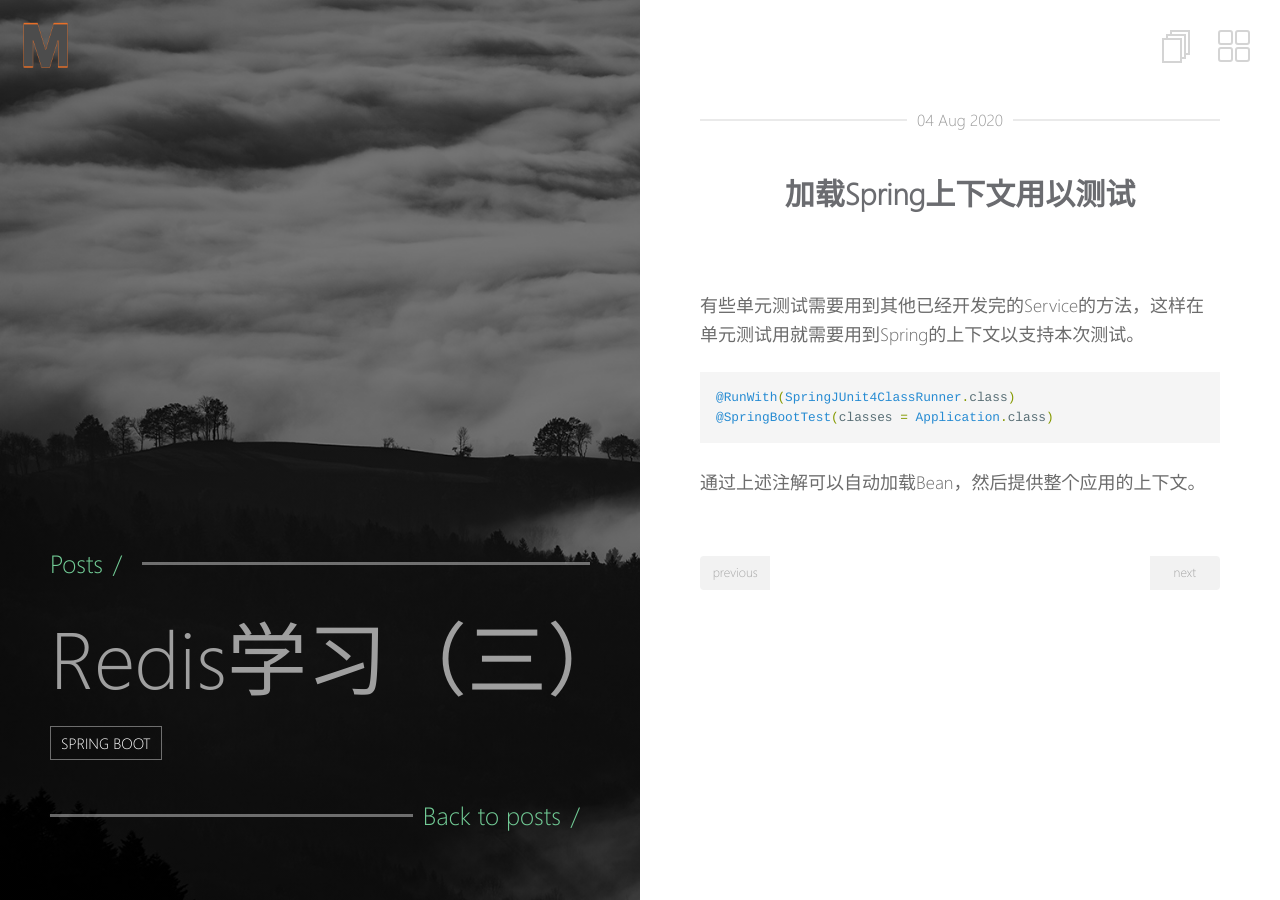
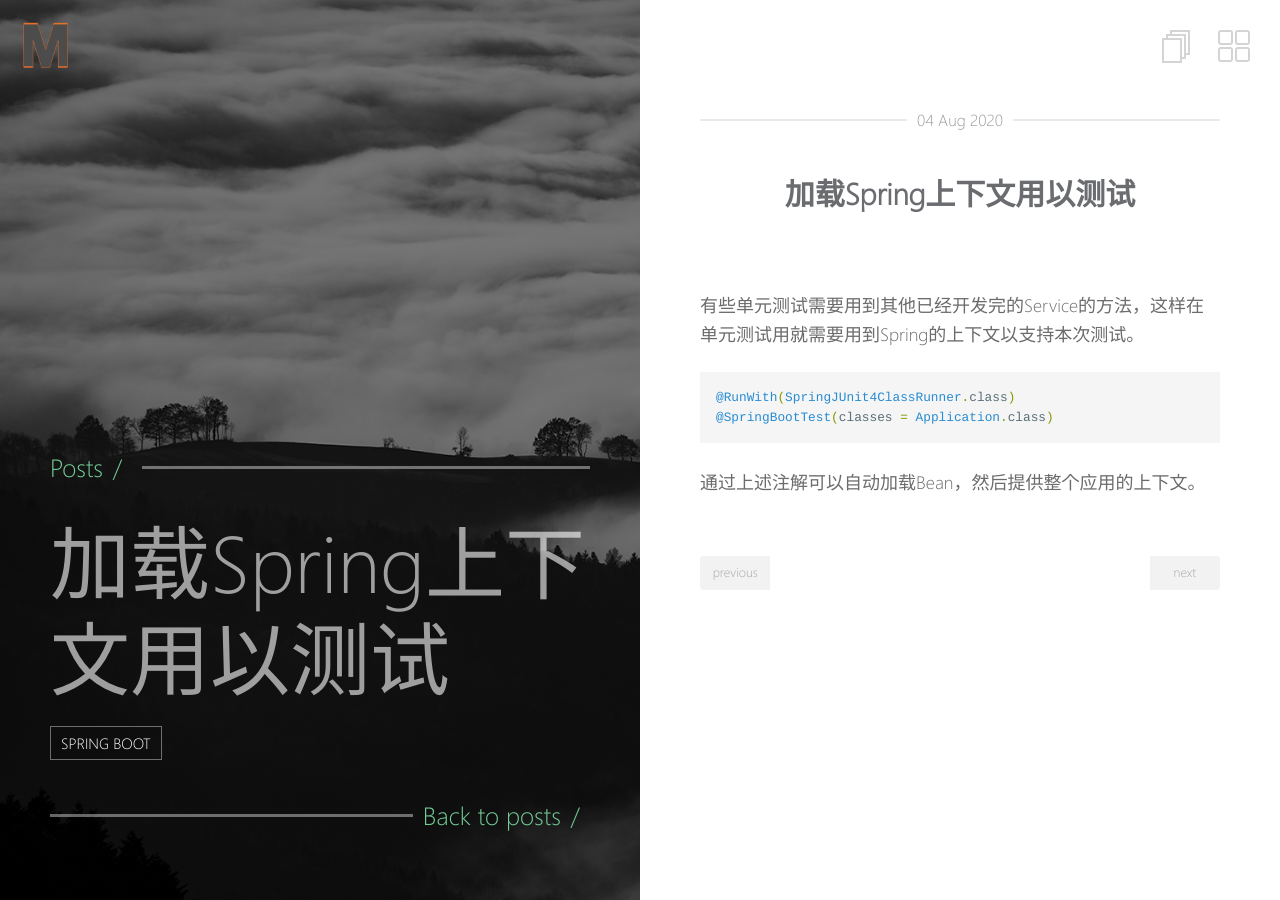
Before and after one commit to Maple-Chan/Maple-Chan.github.io, a Jekyll site: the page built from _posts/2020-08-04-Spring单元测试-上下文.md, in a window 1280 px wide. Built offline with Jekyll 4.4.1, drawn with Linux system fonts in a browser that asks for light colours.

Commit message:
修改标题

```diff
--- a/_posts/2020-08-4-Spring单元测试-上下文.md
+++ b/_posts/2020-08-04-Spring单元测试-上下文.md
@@ -1,7 +1,7 @@
 ---
 layout: post
-title:  "Redis学习（三）"
-date:   2020-08-4
+title:  "加载Spring上下文用以测试"
+date:   2020-08-04
 excerpt: "Stick to note down what I'v learnt"
 tag:
 - Spring Boot
```
